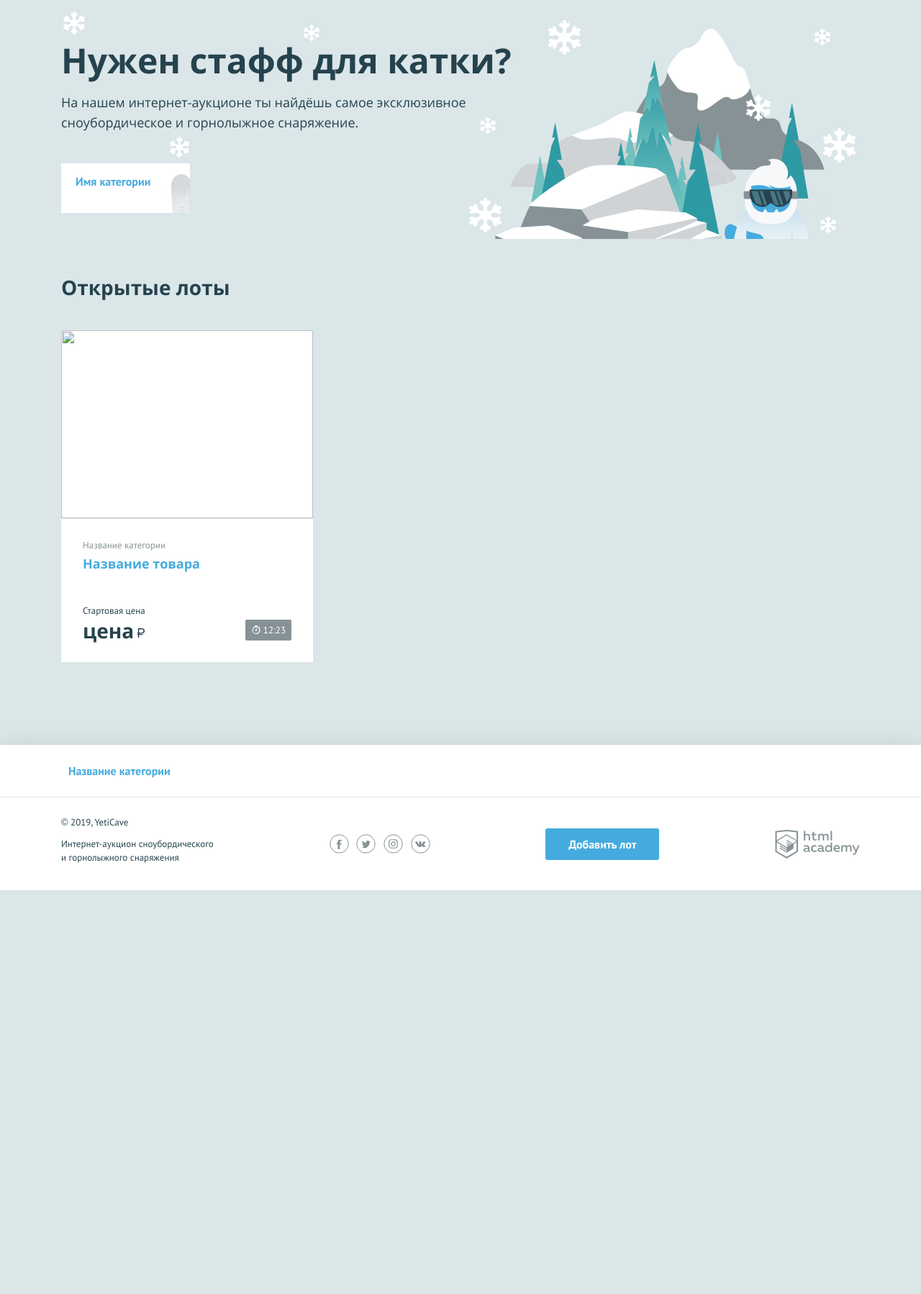
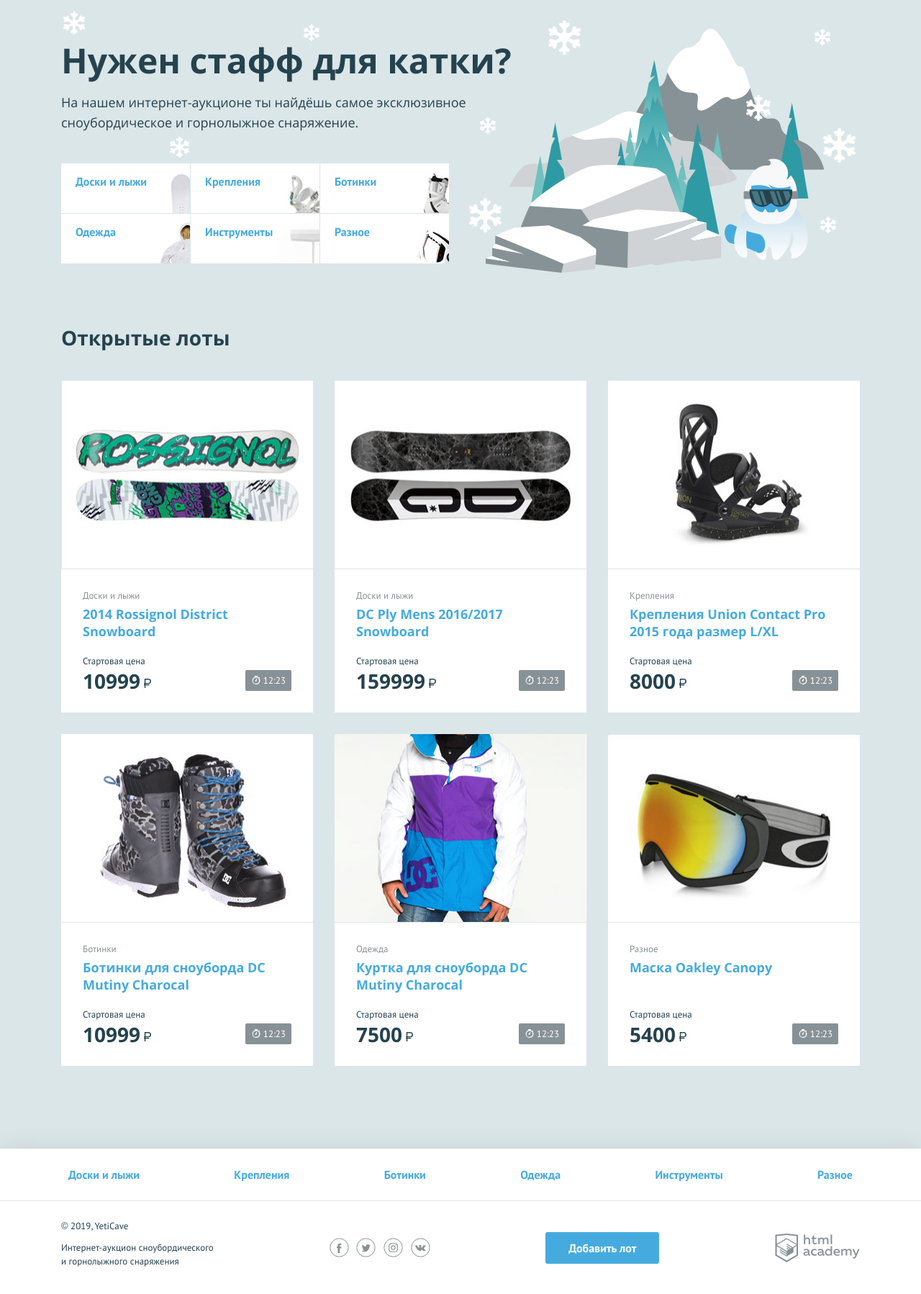
Before and after one commit to Sluselka/YetiCave-Sliusarev, a PHP site: page / in a window 1280 px wide. Shown: the part 108-1906 px from the top of the page at 72% size. Before the commit the page ends 1345 px from the top, so only its background shows below. Run offline with PHP 8.4, Linux system fonts and the light colour scheme.

Commit message:
second task

```diff
--- a/index.php
+++ b/index.php
@@ -1,5 +1,23 @@
 <?php
 $is_auth = rand(0, 1);
+
+$category_array = [
+    "boards" => "Доски и лыжи",
+    "attachment" => "Крепления",
+    "boots" => "Ботинки",
+    "clothing" => "Одежда",
+    "tools" => "Инструменты",
+    "other" => "Разное"
+];
+
+$lots_array = [
+    ["name" => "2014 Rossignol District Snowboard", "category" => "Доски и лыжи", "price" => 10999, "image" => "img/lot-1.jpg"],
+    ["name" => "DC Ply Mens 2016/2017 Snowboard", "category" => "Доски и лыжи", "price" => 159999, "image" => "img/lot-2.jpg"],
+    ["name" => "Крепления Union Contact Pro 2015 года размер L/XL", "category" => "Крепления", "price" => 8000, "image" => "img/lot-3.jpg"],
+    ["name" => "Ботинки для сноуборда DC Mutiny Charocal", "category" => "Ботинки", "price" => 10999, "image" => "img/lot-4.jpg"],
+    ["name" => "Куртка для сноуборда DC Mutiny Charocal", "category" => "Одежда","price" => 7500,"image" => "img/lot-5.jpg"],
+    ["name" => "Маска Oakley Canopy", "category" => "Разное", "price" => 5400, "image" => "img/lot-6.jpg"]
+];
 
 $user_name = 'Иван'; // укажите здесь ваше имя
 ?>
@@ -59,10 +77,15 @@ $user_name = 'Иван'; // укажите здесь ваше имя
         <h2 class="promo__title">Нужен стафф для катки?</h2>
         <p class="promo__text">На нашем интернет-аукционе ты найдёшь самое эксклюзивное сноубордическое и горнолыжное снаряжение.</p>
         <ul class="promo__list">
-            <!--заполните этот список из массива категорий-->
-            <li class="promo__item promo__item--boards">
-                <a class="promo__link" href="pages/all-lots.html">Имя категории</a>
+            <?php
+            foreach ($category_array as $key => $value) {
+            ?>
+            <li class="promo__item promo__item--<?php echo "$key" ?>">
+                <a class="promo__link" href="pages/all-lots.html"><?php echo "$value" ?></a>
             </li>
+            <?php
+            }
+            ?>
         </ul>
     </section>
     <section class="lots">
@@ -70,18 +93,20 @@ $user_name = 'Иван'; // укажите здесь ваше имя
             <h2>Открытые лоты</h2>
         </div>
         <ul class="lots__list">
-            <!--заполните этот список из массива с товарами-->
+            <?php
+            foreach ($lots_array as $value) {
+            ?>
             <li class="lots__item lot">
                 <div class="lot__image">
-                    <img src="" width="350" height="260" alt="">
+                    <img src="<?php echo "$value[image]" ?>" width="350" height="260" alt="">
                 </div>
                 <div class="lot__info">
-                    <span class="lot__category">Название категории</span>
-                    <h3 class="lot__title"><a class="text-link" href="pages/lot.html">Название товара</a></h3>
+                    <span class="lot__category"><?php echo "$value[category]" ?></span>
+                    <h3 class="lot__title"><a class="text-link" href="pages/lot.html"><?php echo "$value[name]" ?></a></h3>
                     <div class="lot__state">
                         <div class="lot__rate">
                             <span class="lot__amount">Стартовая цена</span>
-                            <span class="lot__cost">цена<b class="rub">р</b></span>
+                            <span class="lot__cost"><?php echo "$value[price]" ?><b class="rub">р</b></span>
                         </div>
                         <div class="lot__timer timer">
                             12:23
@@ -89,6 +114,9 @@ $user_name = 'Иван'; // укажите здесь ваше имя
                     </div>
                 </div>
             </li>
+            <?php
+            }
+            ?>
         </ul>
     </section>
 </main>
@@ -97,10 +125,15 @@ $user_name = 'Иван'; // укажите здесь ваше имя
 <footer class="main-footer">
     <nav class="nav">
         <ul class="nav__list container">
-            <!--заполните этот список из массива категорий-->
+            <?php
+            foreach ($category_array as $key => $value) {
+            ?>
             <li class="nav__item">
-                <a href="pages/all-lots.html">Название категории</a>
+                <a href="pages/all-lots.html"><?php echo "$value" ?></a>
             </li>
+            <?php
+            }
+            ?>
         </ul>
     </nav>
     <div class="main-footer__bottom container">
```
